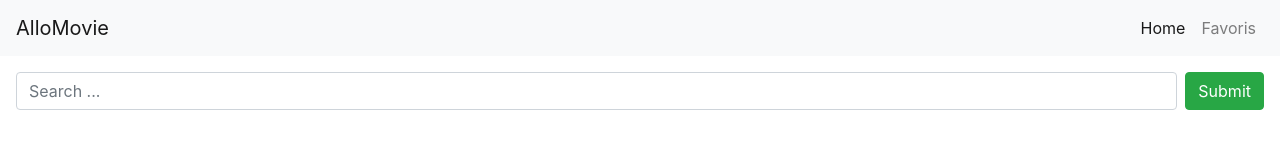
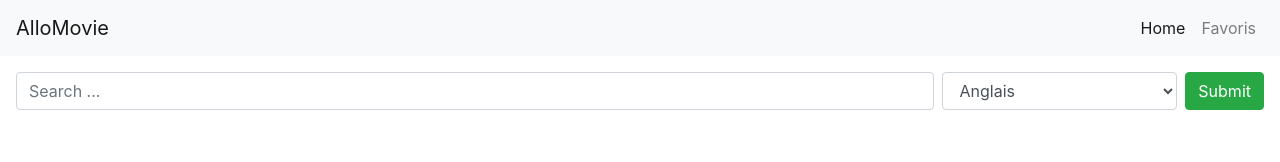
Before and after one commit to dfngom/Movie_React, a React (Create React App) app: page / in a window 1280 px wide. Shown: the top 162 px of the page. Built offline with nearby package versions, Linux system fonts and the light colour scheme; no server answers.

Commit message:
React> Chapitre 13. Lecon 5 Requête de recherche et options

```diff
--- a/package.json
+++ b/package.json
@@ -2,10 +2,10 @@
   "name": "myapp",
   "version": "0.1.0",
   "private": true,
-  "proxy": "https://api.themoviedb.org/4/",
   "dependencies": {
     "axios": "^0.19.0",
     "formik": "^1.5.8",
+    "http-proxy-middleware": "^0.20.0",
     "node-sass": "^4.12.0",
     "react": "^16.9.0",
     "react-dom": "^16.9.0",
--- a/src/App.js
+++ b/src/App.js
@@ -2,7 +2,7 @@ import React, { Component } from 'react';
 import logo from './logo.svg';
 import './App.css';
 import { Header, MovieDetails, MovieList, Loading, SearchBar } from './components';
-import apiMovie from './config/api.movie';
+import { apiMovie, apiMovieMap } from './config/api.movie';
 
 
 class App extends Component {
@@ -29,18 +29,13 @@ class App extends Component {
       .then(response => response.data.results)
       .then(moviesApi => {
 
-        const movies = moviesApi.map(m => ({
-          img: 'https://image.tmdb.org/t/p/w500' + m.poster_path,
-          title: m.title,
-          details: `${m.release_date} | ${m.vote_average}/10 (${m.vote_count})`,
-          description: m.overview
-        }))
+        const movies = moviesApi.map(apiMovieMap);
         this.updateMovies(movies);
       })
       .catch(err => console.log(err));
   }
 
-  updateMovies(movies) {
+  updateMovies = (movies) => {
     this.setState({
       movies,
       loaded: true
--- a/src/components/searchbar/SearchBar.js
+++ b/src/components/searchbar/SearchBar.js
@@ -1,20 +1,49 @@
 import React, { Component } from 'react';
 import { Formik } from 'formik';
+import { apiMovieMap, apiMovie } from '../../config/api.movie';
+// import searchMovies from '../../config/api.movie';
 
 export default class SearchBar extends Component {
     submit = (values, actions) => {
+        const query = '?' + Object.keys(values).map(k => `${k}=${values[k]}&`).join('');
+        return apiMovie.get('/search/movie' + query)
+            .then(response => response.data.results)
+            .then(moviesApi => {
+                const movies = moviesApi.map(apiMovieMap);
+                this.props.updateMovies(movies);
+                actions.setSubmitting(false);
+            })
+            .catch(err => console.log(err));
+    }
+    // submit = (values, actions) => {
 
-    }
+    //     // console.log(searchMovies.searchMovies);
 
+    //     searchMovies.searchMovies(values).then((movies) => {
+    //         console.log(movies);
+    //     })
+    //     //  apiMovie.get('/search/movie' + query)
+    //     //     .then(response => response.data.results)
+    //     //     .then(moviesApi => {
+    //     //         const movies = moviesApi.map(apiMovieMap);
+    //     //         this.props.updateMovies(movies);
+    //     //         actions.setSubmitting(false);
+    //     //     })
+    //     //     .catch(err => console.log(err));
+    // }
     render() {
         return (
             <Formik
                 onSubmit={this.submit}
-                initialValues={{ query: '' }}
+                initialValues={{ query: '', language: 'fr-FR' }}
             >
                 {({ handleSubmit, handlechange, handleBlur, isSubmitting }) => (
                     <form className="d-flex flex-row p-2 m-2" onSubmit={handleSubmit}>
                         <input name="query" className="flex-fill form-control mr-2" placeholder="Search ..." onChange={handlechange} onBlur={handleBlur} />
+                        <select className="mr-2 form-control w-25" name="language" onChange={handlechange} onBlur={handleBlur}>
+                            <option value="en-US" >Anglais</option>
+                            <option value="fr-FR" >Français</option>
+                        </select>
                         <button className="btn btn-small btn-success" type="submit" disabled={isSubmitting}>Submit</button>
                     </form>
                 )}
--- a/src/components/utils/Loading.js
+++ b/src/components/utils/Loading.js
@@ -3,7 +3,7 @@ import React from 'react';
 export default () => {
     return (
         <div style={{ minHeight: '100vh' }} className="d-flex flex-row justify-content-center align-items-center">
-            <img alt="loading gif" src="https://encrypted-tbn0.gstatic.com/images?q=tbn:ANd9GcTpitWwdgAuhii-wIDsdLXH4uWjqx0uXo5Nzv7GmUDutP40jnKRJA" />
+            <img alt="loading gif" src="https://thumbs.gfycat.com/AchingSpeedyArmyworm-size_restricted.gif" />
         </div>
     );
 }
--- a/src/config/api.movie.js
+++ b/src/config/api.movie.js
@@ -1,13 +1,37 @@
 import * as axios from 'axios';
 
 
-const apiMovie = axios.create({
+export const apiMovie = axios.create({
     // baseURL: 'https://api.themoviedb.org/4'
-})
+});
 
 apiMovie.interceptors.request.use(req => {
     req.headers['Authorization'] = 'Bearer eyJhbGciOiJIUzI1NiJ9.eyJhdWQiOiIwYTA1ZGI1YzUwOTI4ZmE5OTU2YzkzOGUwZmFlODEyNSIsInN1YiI6IjVkNzdmNGRkNmJkZWMzMDAxMDU0MzBkYSIsInNjb3BlcyI6WyJhcGlfcmVhZCJdLCJ2ZXJzaW9uIjoxfQ.l3B1TffQB_zOTHwKZQdmzusPyKUDBBA48IIPeYLjXVc';
 
-    return req
-})
-export default apiMovie;
+    return req;
+});
+
+// export default apiMovie;
+
+export const apiMovieMap = (m) => ({
+    img: 'https://image.tmdb.org/t/p/w500' + m.poster_path,
+    title: m.title,
+    details: `${m.release_date} | ${m.vote_average}/10 (${m.vote_count})`,
+    description: m.overview
+});
+
+
+// export default {
+//     searchMovies: filter => {
+//         const query =
+//             "?" +
+//             Object.keys(filter)
+//                 .map(k => `${k}=${filter[k]}&`)
+//                 .join("");
+
+//         return apiMovie
+//             .get("/search/movie" + query)
+//             .then(response => response.data.results)
+//             .then(moviesApi => moviesApi.map(apiMovieMap));
+//     }
+// }
```
Also changed, not shown: src/setupProxy.js (added, +18 -0 lines), 1 other file (tests, documents, lock files or other folders).
